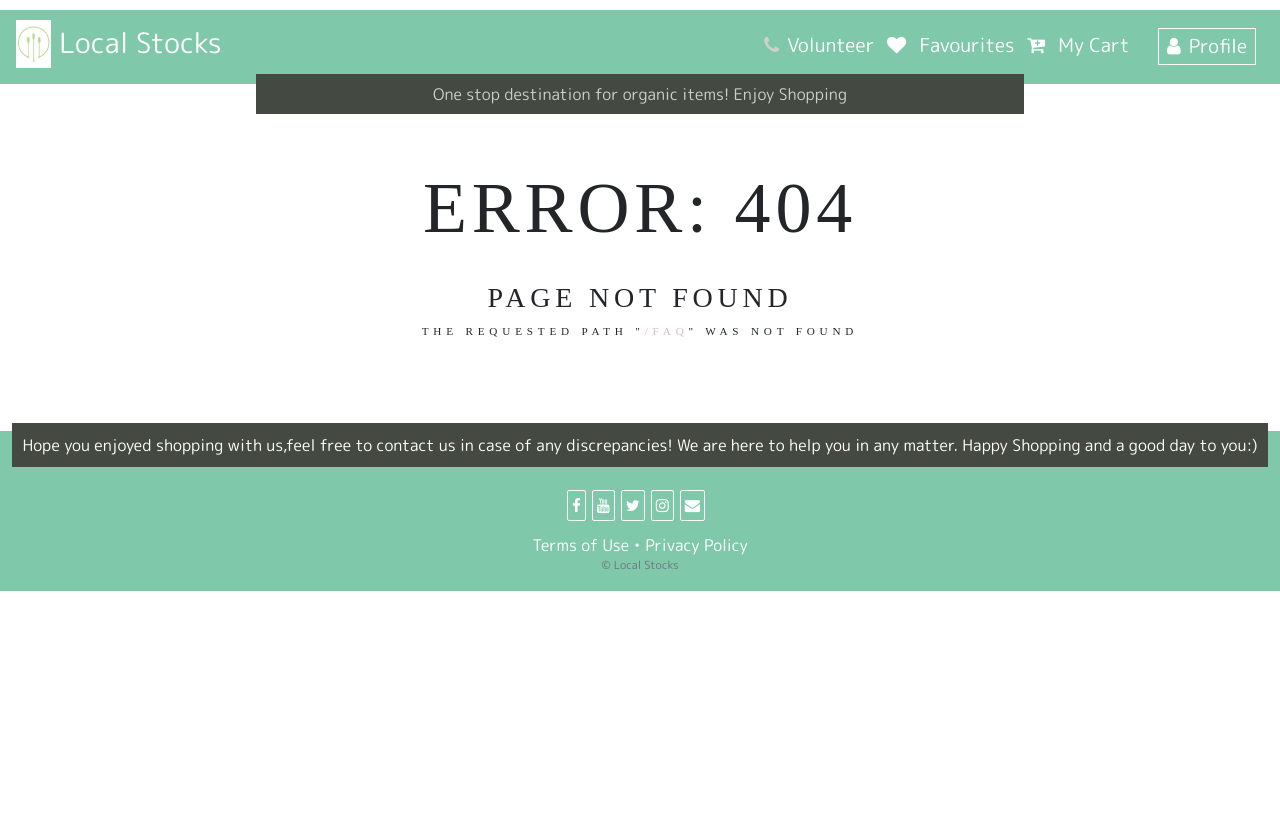
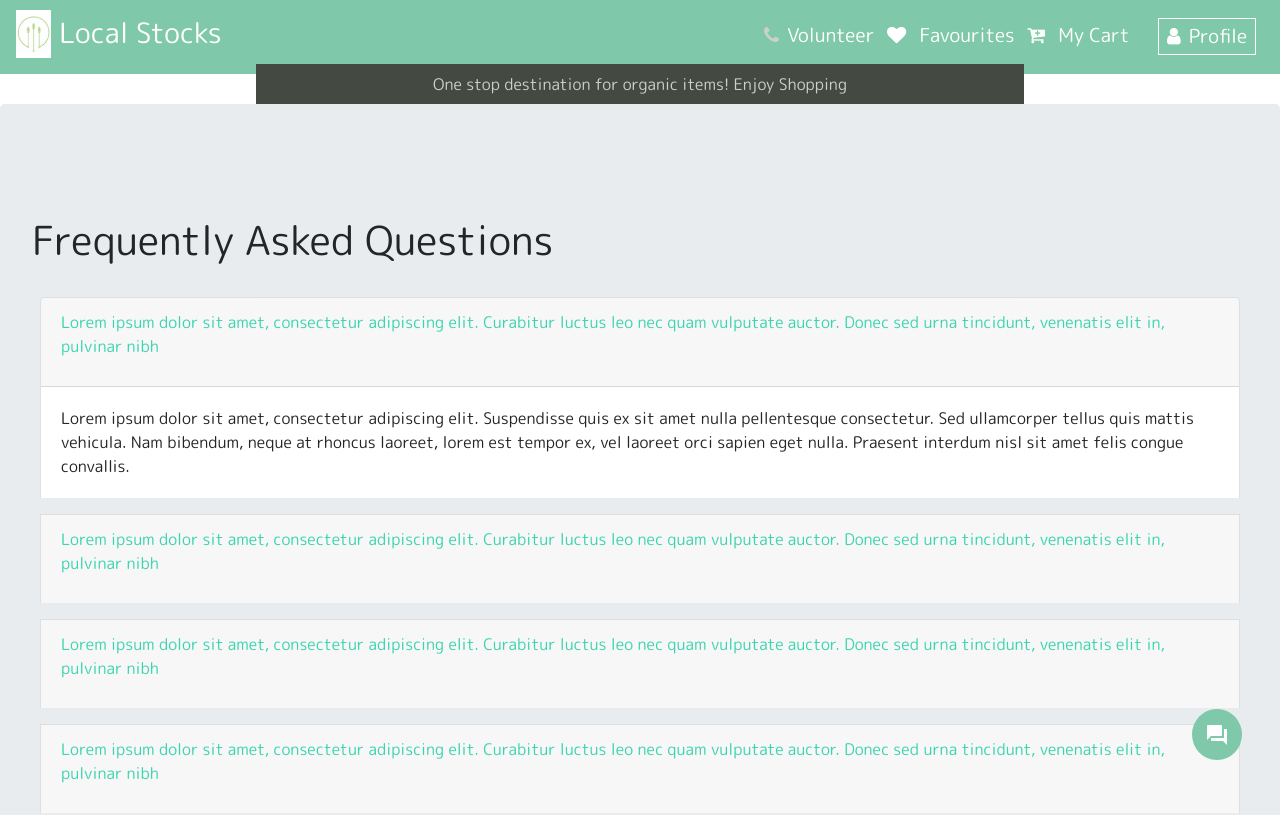
Before and after one commit to mounvip1525/LocalStocks, a React (Create React App) app: page /faq in a window 1280 px wide. Shown: the top 815 px of the page. Built offline with nearby package versions, Linux system fonts and the light colour scheme.

Commit message:
minor changes

```diff
--- a/package.json
+++ b/package.json
@@ -10,6 +10,7 @@
     "@testing-library/user-event": "^12.6.2",
     "bootstrap": "^4.6.0",
     "react": "^17.0.1",
+    "react-bootstrap": "^1.6.0",
     "react-dom": "^17.0.1",
     "react-paypal-express-checkout": "^1.0.5",
     "react-router-dom": "^5.2.0",
--- a/public/index.html
+++ b/public/index.html
@@ -30,6 +30,20 @@
     <link rel="preconnect" href="https://fonts.gstatic.com">
 <link rel="preconnect" href="https://fonts.gstatic.com">
 <link href="https://fonts.googleapis.com/css2?family=Cinzel&display=swap" rel="stylesheet">
+<link
+      rel="stylesheet"
+      href="https://cdnjs.cloudflare.com/ajax/libs/font-awesome/5.15.3/css/all.min.css"
+    />
+    <link
+      rel="stylesheet"
+      href="https://cdn.jsdelivr.net/npm/bootstrap@4.6.0/dist/css/bootstrap.min.css"
+      integrity="sha384-B0vP5xmATw1+K9KRQjQERJvTumQW0nPEzvF6L/Z6nronJ3oUOFUFpCjEUQouq2+l"
+      crossorigin="anonymous"
+    />
+    <link href="https://cdn.jsdelivr.net/npm/bootstrap@5.0.2/dist/css/bootstrap.min.css" rel="stylesheet" integrity="sha384-EVSTQN3/azprG1Anm3QDgpJLIm9Nao0Yz1ztcQTwFspd3yD65VohhpuuCOmLASjC" crossorigin="anonymous">
+<script src="https://cdn.jsdelivr.net/npm/bootstrap@5.0.2/dist/js/bootstrap.bundle.min.js" integrity="sha384-MrcW6ZMFYlzcLA8Nl+NtUVF0sA7MsXsP1UyJoMp4YLEuNSfAP+JcXn/tWtIaxVXM" crossorigin="anonymous"></script>
+    <script src="https://cdn.jsdelivr.net/npm/@popperjs/core@2.9.2/dist/umd/popper.min.js" integrity="sha384-IQsoLXl5PILFhosVNubq5LC7Qb9DXgDA9i+tQ8Zj3iwWAwPtgFTxbJ8NT4GN1R8p" crossorigin="anonymous"></script>
+<script src="https://cdn.jsdelivr.net/npm/bootstrap@5.0.2/dist/js/bootstrap.min.js" integrity="sha384-cVKIPhGWiC2Al4u+LWgxfKTRIcfu0JTxR+EQDz/bgldoEyl4H0zUF0QKbrJ0EcQF" crossorigin="anonymous"></script>
     <!-- font awesome -->
     <link rel="stylesheet" href="https://cdnjs.cloudflare.com/ajax/libs/font-awesome/4.7.0/css/font-awesome.min.css">
     <title>Local Stocks</title>
--- a/src/App.css
+++ b/src/App.css
@@ -119,7 +119,7 @@ ul{
   padding:0;
 }
 section{
-  min-height:45vh;
+  min-height:58vh;
 }
 /* cartItem */
 .cartItem{
@@ -245,7 +245,7 @@ section{
 }
 /* favourites */
 .favouritesList{
-  min-height:50vh;
+  min-height:58vh;
 }
 .notfound2{
   margin:auto;
@@ -325,3 +325,14 @@ section{
 .box-shadow{
   box-shadow: rgba(0, 0, 0, 0.16) 0px 1px 4px;
 }
+.chat{
+  position:fixed;
+  right:3%;
+  bottom:5%;
+  background:#7FC8A9;
+  padding:1%;
+  border-radius: 50%;
+}
+.chat a{
+  color:white
+}
--- a/src/App.js
+++ b/src/App.js
@@ -13,6 +13,7 @@ import Footer from './components/Footer';
 import Favourites from './components/Favourites/FavouritesList';
 import Home from "./components/Home";
 import ContactMe from "./components/contact";
+import Faq from "./components/Faq";
 
 function App() {
   return (
@@ -25,6 +26,7 @@ function App() {
         <Route path="/details" component={Details} />
         <Route path="/favourites" component={Favourites} />
         <Route path="/Contact" component={ContactMe} />
+        <Route path="/faq" component={Faq} />
         {/* if nthing matces then NotFound will be dispalyed */}
         <Route component={NotFound} />
       </Switch>
--- /dev/null
+++ b/src/components/Faq.js
@@ -0,0 +1,106 @@
+import React from "react";
+import Jumbotron from "react-bootstrap/Jumbotron";
+// import Button from 'react-bootstrap';
+import {Accordion,Card} from "react-bootstrap";
+import "bootstrap/dist/css/bootstrap.min.css";
+import { useAccordionToggle } from 'react-bootstrap/AccordionToggle';
+
+export default function Faqs() {
+  const mTop = {
+    margin: "4% 0% 2%",
+  };
+  function ContextAwareToggle({ children, eventKey, callback }) {
+    // const currentEventKey = useContext(AccordionContext);
+
+    const decoratedOnClick = useAccordionToggle(
+      eventKey,
+      () => callback && callback(eventKey),
+    );
+
+    // const isCurrentEventKey = currentEventKey === eventKey;
+
+    return (
+      <p
+        // type="button"
+        style={{ color:'#3AD4AF',fontWeight:"500", textAlign:"left",cursor:"pointer" }}
+        onClick={decoratedOnClick}
+      >
+        {children}
+      </p>
+    );
+  }
+
+  const faq = [
+    {
+      id: 0,
+      q: "Lorem ipsum dolor sit amet, consectetur adipiscing elit. Curabitur luctus leo nec quam vulputate auctor. Donec sed urna tincidunt, venenatis elit in, pulvinar nibh",
+      a: "Lorem ipsum dolor sit amet, consectetur adipiscing elit. Suspendisse quis ex sit amet nulla pellentesque consectetur. Sed ullamcorper tellus quis mattis vehicula. Nam bibendum, neque at rhoncus laoreet, lorem est tempor ex, vel laoreet orci sapien eget nulla. Praesent interdum nisl sit amet felis congue convallis.",
+    },
+    {
+      id: 1,
+      q: "Lorem ipsum dolor sit amet, consectetur adipiscing elit. Curabitur luctus leo nec quam vulputate auctor. Donec sed urna tincidunt, venenatis elit in, pulvinar nibh",
+      a: "Lorem ipsum dolor sit amet, consectetur adipiscing elit. Suspendisse quis ex sit amet nulla pellentesque consectetur. Sed ullamcorper tellus quis mattis vehicula. Nam bibendum, neque at rhoncus laoreet, lorem est tempor ex, vel laoreet orci sapien eget nulla. Praesent interdum nisl sit amet felis congue convallis.",
+    },
+    {
+      id: 2,
+      q: "Lorem ipsum dolor sit amet, consectetur adipiscing elit. Curabitur luctus leo nec quam vulputate auctor. Donec sed urna tincidunt, venenatis elit in, pulvinar nibh",
+      a: "Lorem ipsum dolor sit amet, consectetur adipiscing elit. Suspendisse quis ex sit amet nulla pellentesque consectetur. Sed ullamcorper tellus quis mattis vehicula. Nam bibendum, neque at rhoncus laoreet, lorem est tempor ex, vel laoreet orci sapien eget nulla. Praesent interdum nisl sit amet felis congue convallis.",
+    },
+    {
+      id: 3,
+      q: "Lorem ipsum dolor sit amet, consectetur adipiscing elit. Curabitur luctus leo nec quam vulputate auctor. Donec sed urna tincidunt, venenatis elit in, pulvinar nibh",
+      a: "Lorem ipsum dolor sit amet, consectetur adipiscing elit. Suspendisse quis ex sit amet nulla pellentesque consectetur. Sed ullamcorper tellus quis mattis vehicula. Nam bibendum, neque at rhoncus laoreet, lorem est tempor ex, vel laoreet orci sapien eget nulla. Praesent interdum nisl sit amet felis congue convallis.",
+    },
+    {
+      id: 4,
+      q: "Lorem ipsum dolor sit amet, consectetur adipiscing elit. Curabitur luctus leo nec quam vulputate auctor. Donec sed urna tincidunt, venenatis elit in, pulvinar nibh",
+      a: "Lorem ipsum dolor sit amet, consectetur adipiscing elit. Suspendisse quis ex sit amet nulla pellentesque consectetur. Sed ullamcorper tellus quis mattis vehicula. Nam bibendum, neque at rhoncus laoreet, lorem est tempor ex, vel laoreet orci sapien eget nulla. Praesent interdum nisl sit amet felis congue convallis.",
+    },
+    {
+      id: 5,
+      q: "Lorem ipsum dolor sit amet, consectetur adipiscing elit. Curabitur luctus leo nec quam vulputate auctor. Donec sed urna tincidunt, venenatis elit in, pulvinar nibh",
+      a: "Lorem ipsum dolor sit amet, consectetur adipiscing elit. Suspendisse quis ex sit amet nulla pellentesque consectetur. Sed ullamcorper tellus quis mattis vehicula. Nam bibendum, neque at rhoncus laoreet, lorem est tempor ex, vel laoreet orci sapien eget nulla. Praesent interdum nisl sit amet felis congue convallis.",
+    },
+    {
+      id: 6,
+      q: "Lorem ipsum dolor sit amet, consectetur adipiscing elit. Curabitur luctus leo nec quam vulputate auctor. Donec sed urna tincidunt, venenatis elit in, pulvinar nibh",
+      a: "Lorem ipsum dolor sit amet, consectetur adipiscing elit. Suspendisse quis ex sit amet nulla pellentesque consectetur. Sed ullamcorper tellus quis mattis vehicula. Nam bibendum, neque at rhoncus laoreet, lorem est tempor ex, vel laoreet orci sapien eget nulla. Praesent interdum nisl sit amet felis congue convallis.",
+    },
+    {
+      id: 7,
+      q: "Lorem ipsum dolor sit amet, consectetur adipiscing elit. Curabitur luctus leo nec quam vulputate auctor. Donec sed urna tincidunt, venenatis elit in, pulvinar nibh",
+      a: "Lorem ipsum dolor sit amet, consectetur adipiscing elit. Suspendisse quis ex sit amet nulla pellentesque consectetur. Sed ullamcorper tellus quis mattis vehicula. Nam bibendum, neque at rhoncus laoreet, lorem est tempor ex, vel laoreet orci sapien eget nulla. Praesent interdum nisl sit amet felis congue convallis.",
+    },
+    {
+      id: 8,
+      q: "Lorem ipsum dolor sit amet, consectetur adipiscing elit. Curabitur luctus leo nec quam vulputate auctor. Donec sed urna tincidunt, venenatis elit in, pulvinar nibh",
+      a: "Lorem ipsum dolor sit amet, consectetur adipiscing elit. Suspendisse quis ex sit amet nulla pellentesque consectetur. Sed ullamcorper tellus quis mattis vehicula. Nam bibendum, neque at rhoncus laoreet, lorem est tempor ex, vel laoreet orci sapien eget nulla. Praesent interdum nisl sit amet felis congue convallis.",
+    },
+    {
+      id: 9,
+      q: "Lorem ipsum dolor sit amet, consectetur adipiscing elit. Curabitur luctus leo nec quam vulputate auctor. Donec sed urna tincidunt, venenatis elit in, pulvinar nibh",
+      a: "Lorem ipsum dolor sit amet, consectetur adipiscing elit. Suspendisse quis ex sit amet nulla pellentesque consectetur. Sed ullamcorper tellus quis mattis vehicula. Nam bibendum, neque at rhoncus laoreet, lorem est tempor ex, vel laoreet orci sapien eget nulla. Praesent interdum nisl sit amet felis congue convallis.",
+    },
+  ];
+
+  return (
+    <div className="App">
+      <Jumbotron className="container-fluid">
+        <h1 style={mTop}>Frequently Asked Questions</h1>
+        <Accordion defaultActiveKey="0" style={{display:"flex",justifyContent:"center",flexDirection:"column"}}>
+{faq.map(f=>(
+          <Card key={f.id} className="m-2 faqCard">
+          <Card.Header>
+            <ContextAwareToggle eventKey={`${f.id}`}>{f.q}</ContextAwareToggle>
+          </Card.Header>
+          <Accordion.Collapse eventKey={`${f.id}`}>
+            <Card.Body style={{textAlign:"left"}}>{f.a}</Card.Body>
+          </Accordion.Collapse>
+        </Card>
+))}
+    </Accordion>
+
+      </Jumbotron>
+    </div>
+  );
+}
--- a/src/components/Footer.js
+++ b/src/components/Footer.js
@@ -1,4 +1,6 @@
+import { Chat, QuestionAnswer } from '@material-ui/icons'
 import React, { Component } from 'react'
+import { Link } from "react-router-dom"
 
 export default class Footer extends Component {
     render() {
@@ -18,6 +20,9 @@ export default class Footer extends Component {
                     <p className="mt-0 mb-0">Terms of Use • Privacy Policy</p>
                     <p className="mt-0 copyright text-muted">© Local Stocks</p>
                 </div>
+                <div className="chat">
+                    <Link to="/faq"><QuestionAnswer /></Link>
+                </div>
             </div>
         )
     }
--- a/src/components/Home.js
+++ b/src/components/Home.js
@@ -53,6 +53,9 @@ export default function Home() {
           <img src={landing7} alt="ls" />
           <img src={landing8} alt="ls" />
       </div>
+      <div className='motto'>
+
+      </div>
         <button><Link to="/products" style={{textDecoration: "none",color: "black"}}>Start Shopping</Link></button>
     </div>
   );
--- a/src/components/Navbar.js
+++ b/src/components/Navbar.js
@@ -49,7 +49,7 @@ export default class Navbar extends Component {
 
 const NavWrapper=styled.nav`
 background:var(--purpleOne);
-margin-top:10px;
+// margin-top:10px;
 .nav-link{
     color:var(--whiteOne) !important;
     font-size:1.3rem;
```
Also changed, not shown: 2 other files (tests, documents, lock files or other folders).
